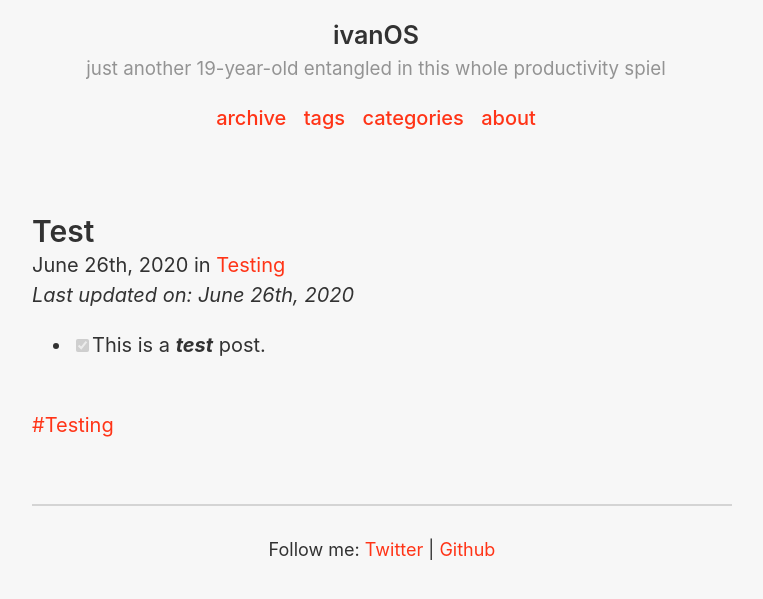
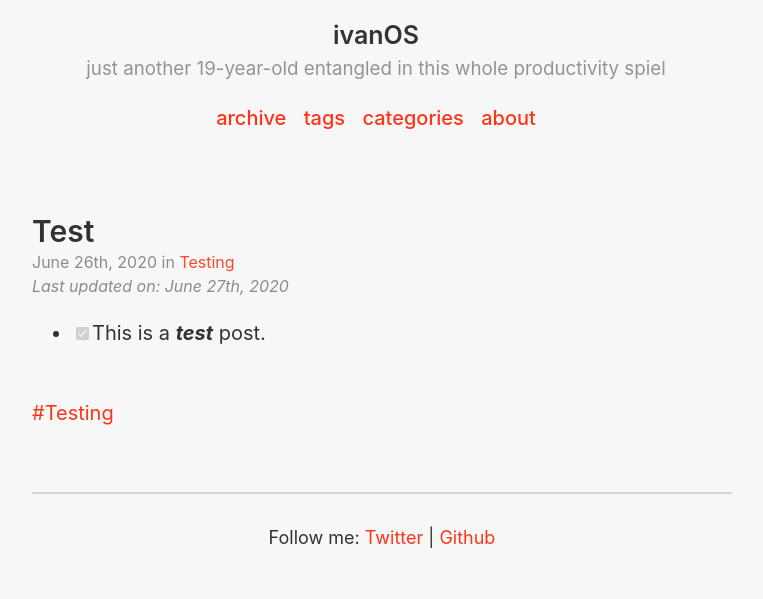
Before and after one commit to hiivan/hiivan.github.io, a Jekyll site: the page built from _posts/2020-06-26-test-post.md, in a window 1280 px wide. Shown: the top 599 px of the page, without its empty margins (258-1021 px from the left). Built offline with Jekyll 4.4.1, drawn with Linux system fonts in a browser that asks for light colours.

Commit message:
CSS update 1.1

```diff
--- a/_sass/_posts.scss
+++ b/_sass/_posts.scss
@@ -93,7 +93,10 @@ figure {
   display: block;
   margin-top: -.5rem;
   margin-bottom: 1rem;
-  color: $body-color;
+  color: grey;
+  font-size: 16px;
+  font-weight: 400;
+  opacity: .9;
 
 @media (prefers-color-scheme: dark) {
   color: $body-color-dark;
@@ -129,7 +132,7 @@ figure {
   padding-top: 0px;
   padding-bottom: 4px;
   padding-right: 8px;
-  border-radius: 5px;
+  border-radius: 6px;
   color: $body-color;
 
   @media (prefers-color-scheme: dark) {
```
Also changed, not shown: _posts/2020-06-26-test-post.md (+1 -1 lines).
